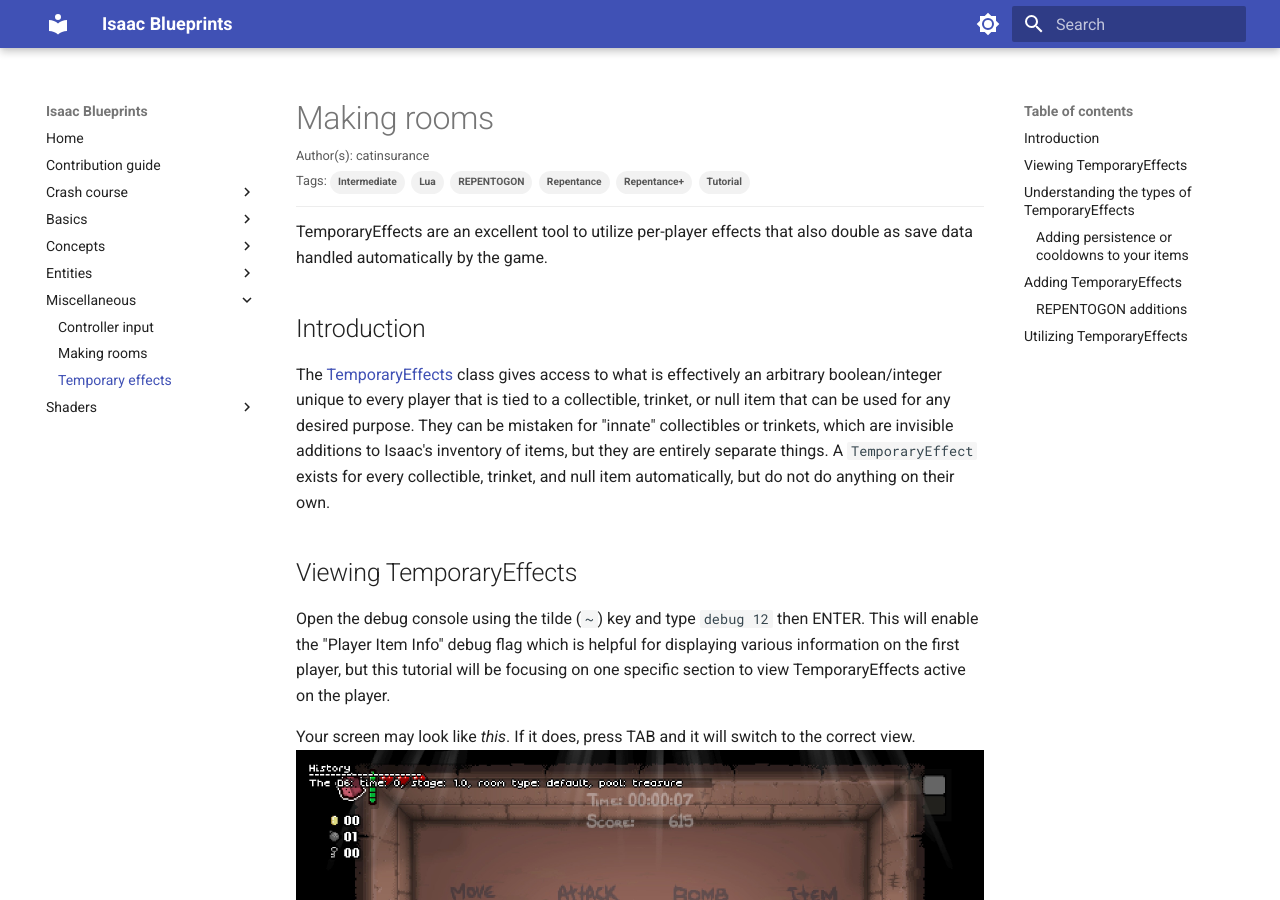
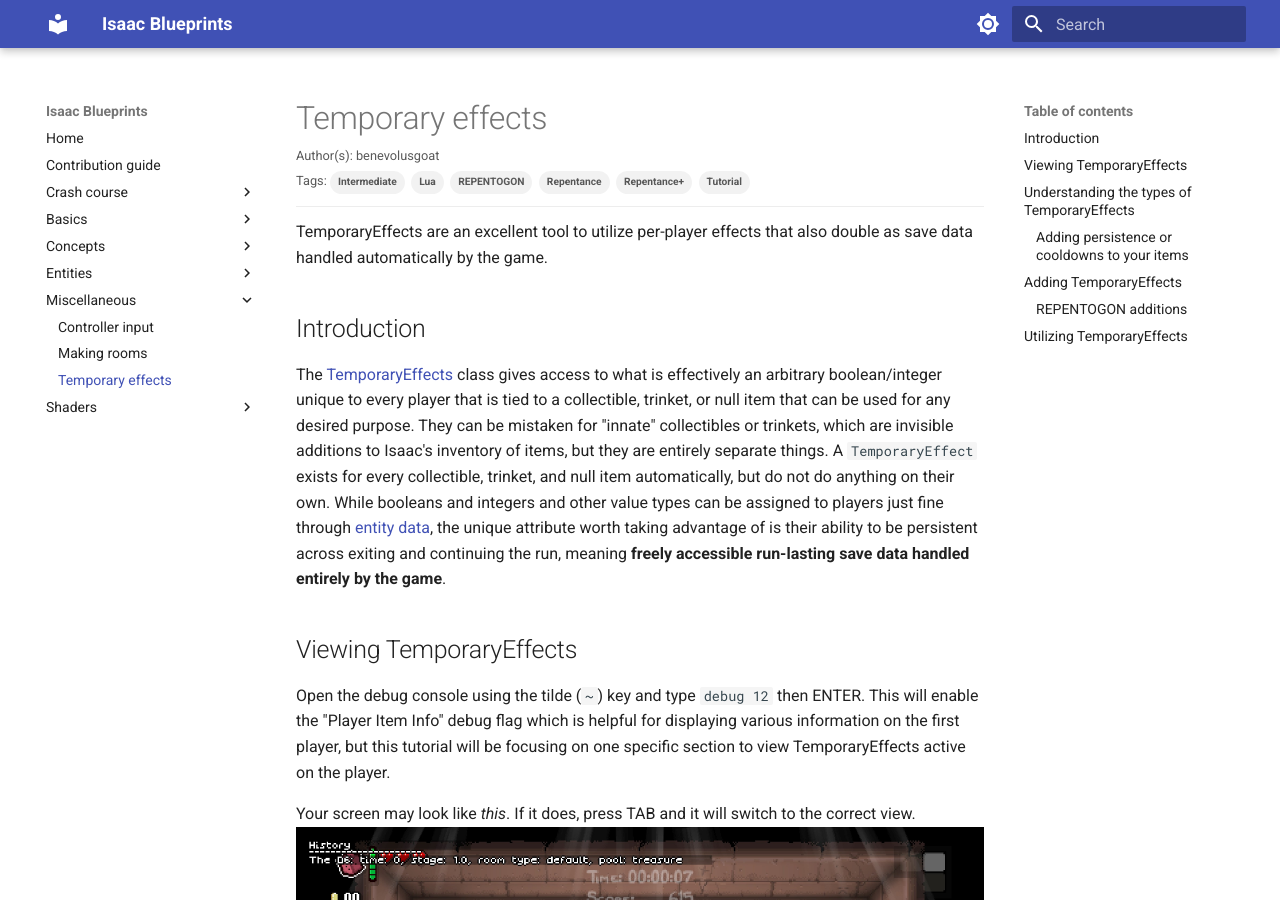
Before and after one commit to catinsurance/IsaacBlueprints, an MkDocs documentation site: the page built from docs/tutorials/miscellaneous/temporary_effects.md, in a window 1280 px wide and 900 px high. Built offline with MkDocs 1.6.1 and Material for MkDocs 9.7.7, drawn with Linux system fonts in a browser that asks for light colours; comment, search, counter and statistics services are not loaded.

Commit message:
Emphasize importance of persistent data and update article name/author

```diff
--- a/docs/tutorials/miscellaneous/temporary_effects.md
+++ b/docs/tutorials/miscellaneous/temporary_effects.md
@@ -1,6 +1,6 @@
 ---
-article: Making rooms
-authors: catinsurance
+article: Temporary effects
+authors: benevolusgoat
 comments: true
 tags:
     - Tutorial
@@ -14,7 +14,7 @@ tags:
 TemporaryEffects are an excellent tool to utilize per-player effects that also double as save data handled automatically by the game.
 
 ## Introduction
-The [TemporaryEffects](https://wofsauge.github.io/IsaacDocs/rep/TemporaryEffects.html) class gives access to what is effectively an arbitrary boolean/integer unique to every player that is tied to a collectible, trinket, or null item that can be used for any desired purpose. They can be mistaken for "innate" collectibles or trinkets, which are invisible additions to Isaac's inventory of items, but they are entirely separate things. A `TemporaryEffect` exists for every collectible, trinket, and null item automatically, but do not do anything on their own.
+The [TemporaryEffects](https://wofsauge.github.io/IsaacDocs/rep/TemporaryEffects.html) class gives access to what is effectively an arbitrary boolean/integer unique to every player that is tied to a collectible, trinket, or null item that can be used for any desired purpose. They can be mistaken for "innate" collectibles or trinkets, which are invisible additions to Isaac's inventory of items, but they are entirely separate things. A `TemporaryEffect` exists for every collectible, trinket, and null item automatically, but do not do anything on their own. While booleans and integers and other value types can be assigned to players just fine through [entity data](../concepts/entity_data.md), the unique attribute worth taking advantage of is their ability to be persistent across exiting and continuing the run, meaning **freely accessible run-lasting save data handled entirely by the game**.
 
 ## Viewing TemporaryEffects
 Open the debug console using the tilde (`~`) key and type `debug 12` then ENTER. This will enable the "Player Item Info" debug flag which is helpful for displaying various information on the first player, but this tutorial will be focusing on one specific section to view TemporaryEffects active on the player.
```
